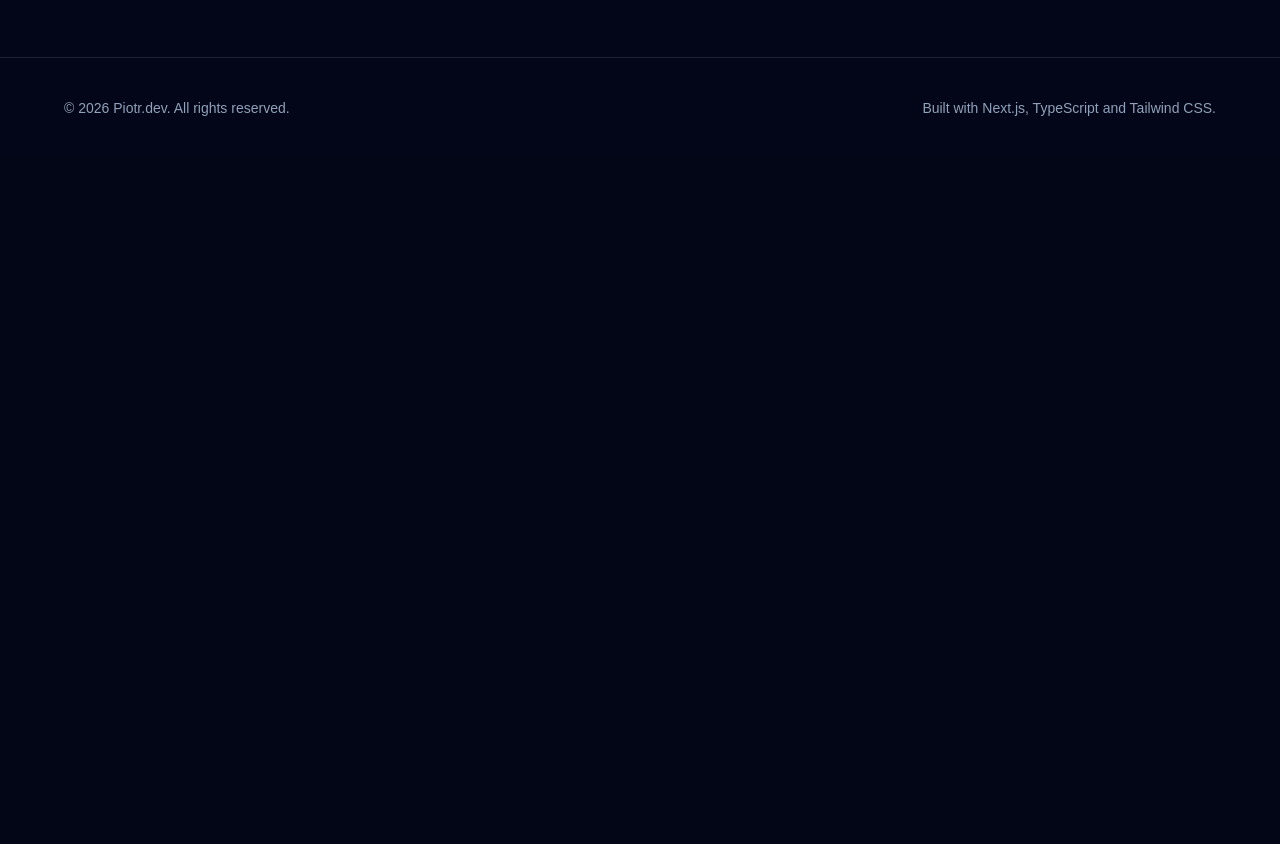
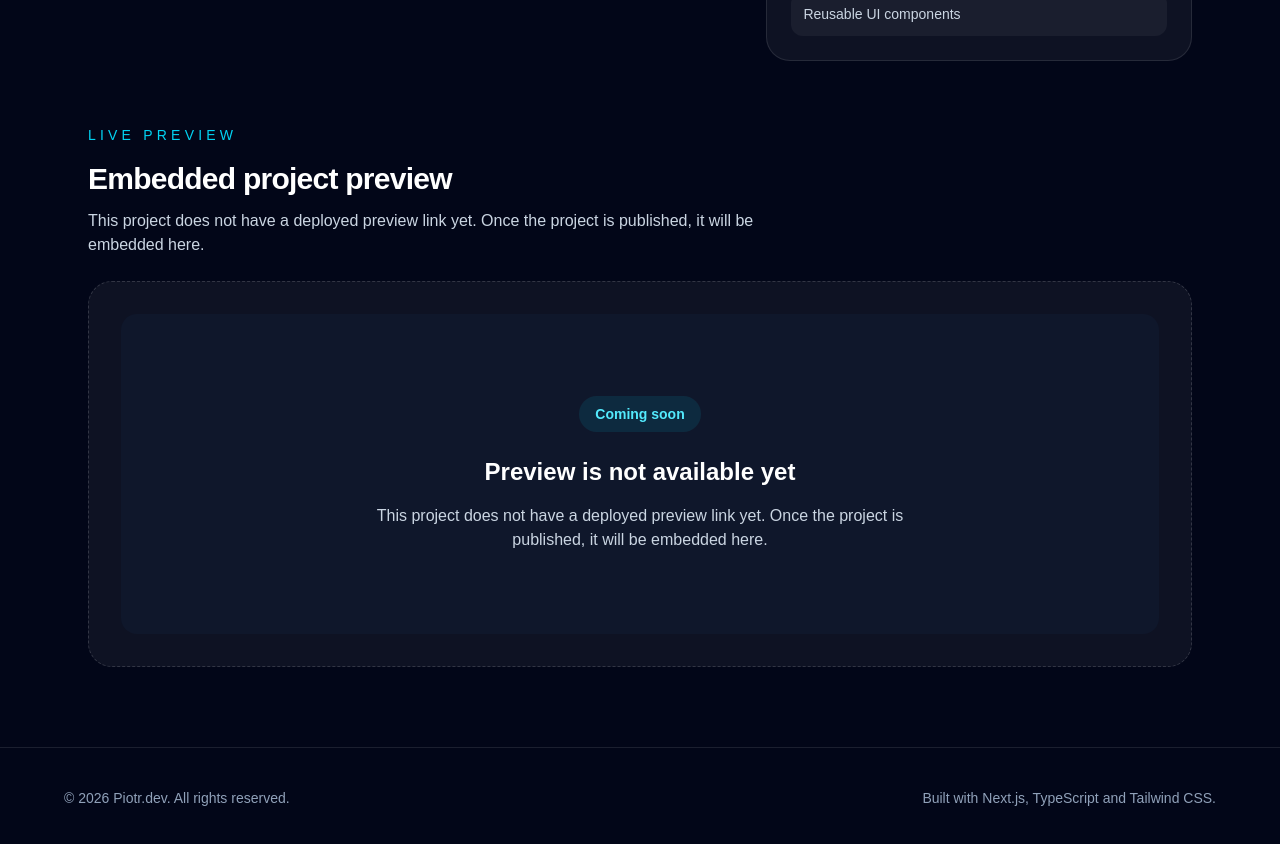
Before and after one commit to PiotrZandecki/web-dev-portfolio, a Next.js app: page /en/projects/private-space in a window 1280 px wide. Shown: the part 700-1544 px from the top of the page. Before the commit the page ends 858 px from the top, so only its background shows below. Built offline with nearby package versions, Linux system fonts and the light colour scheme.

Commit message:
Add project embed section

```diff
--- a/src/app/[locale]/projects/[slug]/page.tsx
+++ b/src/app/[locale]/projects/[slug]/page.tsx
@@ -1,5 +1,6 @@
 import Link from "next/link";
 import { notFound } from "next/navigation";
+import { ProjectEmbed } from "@/components/ProjectEmbed";
 import { getProjectBySlug, projects } from "@/content/projects";
 import { getDictionary, isLocale } from "@/lib/i18n";
 import { locales } from "@/types/locale";
@@ -94,6 +95,11 @@ export default async function ProjectDetailsPage({
           </div>
 
           <div className="mt-8">
+            <p className="text-sm text-slate-400">Year</p>
+            <p className="mt-2 font-semibold text-white">{project.year}</p>
+          </div>
+
+          <div className="mt-8">
             <p className="text-sm text-slate-400">
               {dictionary.common.technologies}
             </p>
@@ -125,6 +131,8 @@ export default async function ProjectDetailsPage({
           </div>
         </aside>
       </section>
+
+      <ProjectEmbed project={project} locale={locale} />
     </main>
   );
 }
--- /dev/null
+++ b/src/components/ProjectEmbed.tsx
@@ -0,0 +1,108 @@
+import { Project } from "@/content/projects";
+import { Locale } from "@/types/locale";
+
+type ProjectEmbedProps = {
+  project: Project;
+  locale: Locale;
+};
+
+const embedCopy = {
+  en: {
+    eyebrow: "Live Preview",
+    title: "Embedded project preview",
+    availableDescription:
+      "This section shows the project directly inside the portfolio. You can also open it in a separate tab.",
+    unavailableTitle: "Preview is not available yet",
+    unavailableDescription:
+      "This project does not have a deployed preview link yet. Once the project is published, it will be embedded here.",
+    openProject: "Open Project",
+    comingSoon: "Coming soon",
+  },
+  pl: {
+    eyebrow: "Podgląd live",
+    title: "Osadzony podgląd projektu",
+    availableDescription:
+      "Ta sekcja pokazuje projekt bezpośrednio wewnątrz portfolio. Możesz też otworzyć go w osobnej karcie.",
+    unavailableTitle: "Podgląd nie jest jeszcze dostępny",
+    unavailableDescription:
+      "Ten projekt nie ma jeszcze wdrożonego linku do podglądu. Po publikacji projektu zostanie on osadzony w tym miejscu.",
+    openProject: "Otwórz projekt",
+    comingSoon: "Wkrótce",
+  },
+};
+
+export function ProjectEmbed({ project, locale }: ProjectEmbedProps) {
+  const copy = embedCopy[locale];
+
+  return (
+    <section className="mt-16">
+      <div className="mb-6">
+        <p className="text-sm font-medium uppercase tracking-[0.3em] text-cyan-400">
+          {copy.eyebrow}
+        </p>
+
+        <h2 className="mt-4 text-3xl font-bold tracking-tight text-white">
+          {copy.title}
+        </h2>
+
+        <p className="mt-3 max-w-2xl text-slate-300">
+          {project.embedUrl
+            ? copy.availableDescription
+            : copy.unavailableDescription}
+        </p>
+      </div>
+
+      {project.embedUrl ? (
+        <div className="overflow-hidden rounded-3xl border border-white/10 bg-white/5 shadow-2xl shadow-cyan-950/20">
+          <div className="flex items-center justify-between border-b border-white/10 bg-slate-900 px-4 py-3">
+            <div className="flex items-center gap-2">
+              <span className="h-3 w-3 rounded-full bg-red-400" />
+              <span className="h-3 w-3 rounded-full bg-yellow-400" />
+              <span className="h-3 w-3 rounded-full bg-green-400" />
+            </div>
+
+            <p className="hidden text-xs text-slate-400 md:block">
+              {project.title}
+            </p>
+
+            {project.liveUrl ? (
+              <a
+                href={project.liveUrl}
+                target="_blank"
+                rel="noreferrer"
+                className="text-xs font-semibold text-cyan-300 transition hover:text-cyan-200"
+              >
+                {copy.openProject}
+              </a>
+            ) : null}
+          </div>
+
+          <div className="aspect-[16/10] bg-slate-950">
+            <iframe
+              src={project.embedUrl}
+              title={`${project.title} preview`}
+              className="h-full w-full"
+              loading="lazy"
+            />
+          </div>
+        </div>
+      ) : (
+        <div className="rounded-3xl border border-dashed border-white/15 bg-white/5 p-8">
+          <div className="flex min-h-80 flex-col items-center justify-center rounded-2xl bg-slate-900 px-6 py-16 text-center">
+            <div className="rounded-full bg-cyan-400/10 px-4 py-2 text-sm font-semibold text-cyan-300">
+              {copy.comingSoon}
+            </div>
+
+            <h3 className="mt-6 text-2xl font-semibold text-white">
+              {copy.unavailableTitle}
+            </h3>
+
+            <p className="mt-4 max-w-xl text-slate-300">
+              {copy.unavailableDescription}
+            </p>
+          </div>
+        </div>
+      )}
+    </section>
+  );
+}
--- a/src/content/projects.ts
+++ b/src/content/projects.ts
@@ -11,6 +11,7 @@ export type Project = {
   description: Record<Locale, string>;
   technologies: string[];
   highlights: Record<Locale, string[]>;
+  embedUrl?: string;
   liveUrl?: string;
   sourceUrl?: string;
 };
```
